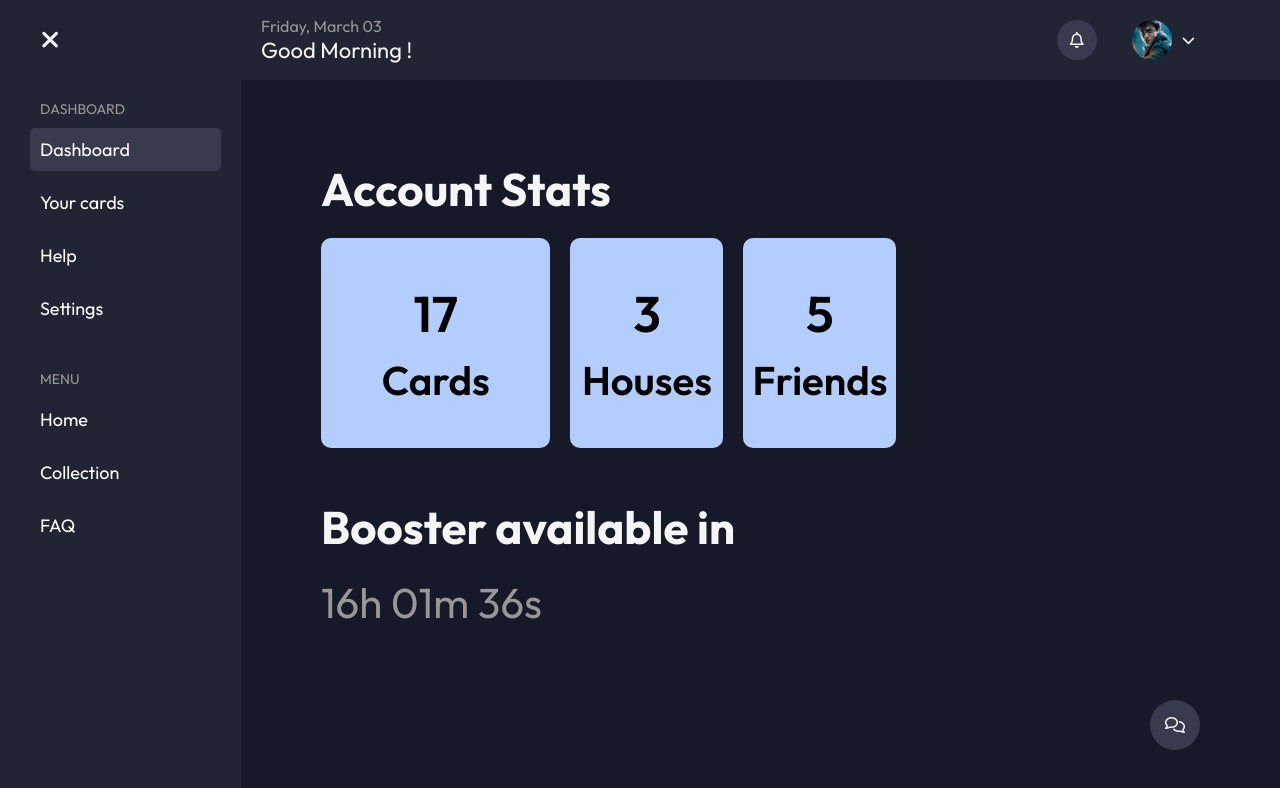
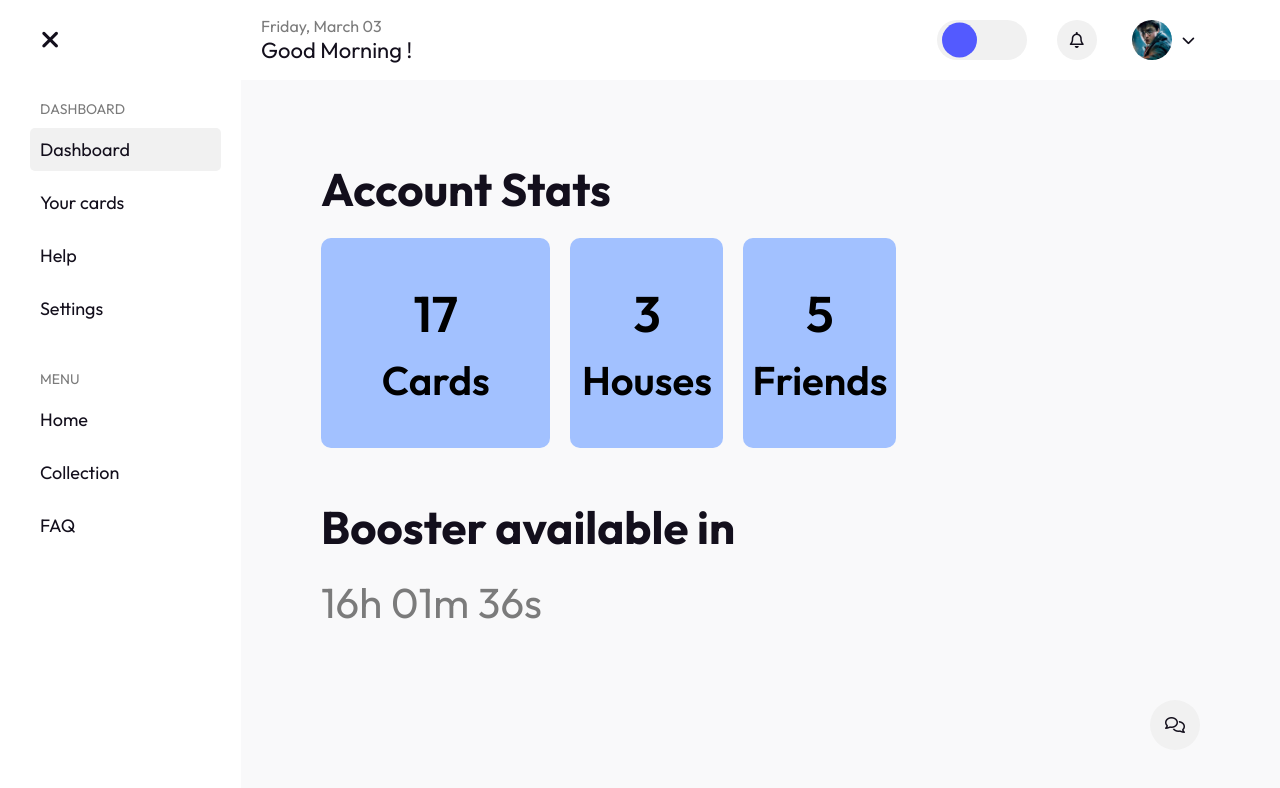
Before and after one commit to Drixares/Harry-Potter, a plain HTML site: page public/dashboard.html in a window 1280 px wide. Drawn offline with Linux system fonts and the light colour scheme.

Commit message:
UPDATE |  routes + ADD |  dark mode toggle

```diff
--- a/public/css/dashboard.css
+++ b/public/css/dashboard.css
@@ -4,22 +4,59 @@
   --primary: #d7b972;
   --secondary: #535AFF;
   --secondary-hover: #434aff;
-  --text: #f5f5f5;
-  --text2: #121212;
   --h1-size: calc(30px + 4vw);
-  /* --h2-size: 60px; */
   --h2-size: calc(20px + 2vw);
   --h3-size: calc(16px + 1vw);
   --text-mp-size: calc(12px + 0.1vw);
   --text-p-size: calc(14px + 0.2vw);
   --text-m-size: calc(16px + 0.2vw);
-  --filter: #161927bd;
-  --bg: #161927;
-  --bg1: #212433;
-  --bg2: #383b4d;
   --padding-inline: 5vw;
   --padding-inline2: 15vw;
+  --light-text: #130f1c;
+  --light-text2: #f5f5f5;
+  --light-text3: #7b7b7b;
+  --light-bg: #f9f9fa;
+  --light-bg1: #ffffff;
+  --light-bg2: #f1f1f1;
+  --light-popup-bg: rgba(213, 216, 225, 0.9);
+  --light-infos-box-bg: #a2c1ff;
+  --light-filter: #161927bd;
+  --dark-text: #f5f5f5;
+  --dark-text2: #130f1c;
+  --dark-text3: #979797;
+  --dark-bg: #161927;
+  --dark-bg1: #212433;
+  --dark-bg2: #383b4d;
+  --dark-popup-bg: rgba(33, 36, 51, 0.9);
+  --dark-infos-box-bg: #b4cdff;
+  --dark-filter: #161927bd;
+  --danger-color: rgb(255, 94, 94);
   --green: #01c101;
+
+}
+
+:root[data-theme="light"] {
+  --text: var(--light-text);
+  --text2: var(--light-text2);
+  --text3: var(--light-text3);
+  --bg: var(--light-bg);
+  --bg1: var(--light-bg1);
+  --bg2: var(--light-bg2);
+  --popup-bg: var(--light-popup-bg);
+  --infos-box-bg: var(--light-infos-box-bg);
+  --filter: var(--light-filter);
+}
+
+:root[data-theme="dark"] {
+  --text: var(--dark-text);
+  --text2: var(--dark-text2);
+  --text3: var(--dark-text3);
+  --bg: var(--dark-bg);
+  --bg1: var(--dark-bg1);
+  --bg2: var(--dark-bg2);
+  --popup-bg: var(--dark-popup-bg);
+  --infos-box-bg: var(--dark-infos-box-bg);
+  --filter: var(--dark-filter);
 }
 
 * {
@@ -76,7 +113,7 @@ nav.sidebar {
   margin: 0 0 10px 10px;
   text-transform: uppercase;
   font-size: 14px;
-  color: #979797;
+  color: var(--text3);
 }
 
 .navContainer {
@@ -106,7 +143,7 @@ nav.sidebar {
 .navContainer a {
   display: inline-block;
   font-size: 18px;
-  color: white;
+  color: var(--text);
   text-decoration: none;
   padding: 10px 0 10px 10px;
   width: 100%;
@@ -144,7 +181,7 @@ nav.sidebar {
 }
 
 .dateInfos {
-  color: #979797;
+  color: var(--text3);
 }
 
 .welcomingInfos {
@@ -221,10 +258,12 @@ nav.sidebar {
   background-color: var(--bg2);
   border: none;
   cursor: pointer;
+  font-size: var(--text-p-size);
+  font-family: 'Outfit', sans-serif;
 }
 
 #profilMenu[popover] button:hover {
-  background-color: rgb(167, 67, 67);
+  background-color: var(--danger-color);
 }
 
 
@@ -268,7 +307,7 @@ main h2 {
   gap: 10px;
   flex: 1;
   height: 210px;
-  background-color: #b4cdff;
+  background-color: var(--infos-box-bg);
   border-radius: 10px;
   font-weight: 600;
 
@@ -288,7 +327,7 @@ main h2 {
 
 .timerBooster {
   font-size: 42px;
-  color: #979797;
+  color: var(--text3);
 }
 
 .navContainer.menu {
@@ -325,7 +364,7 @@ main h2 {
   align-items: center;
   justify-content: center;
   color: var(--text);
-  background-color: rgba(33, 36, 51, 0.9);
+  background-color: var(--popup-bg);
   backdrop-filter: blur( 4px );
   -webkit-backdrop-filter: blur( 3px );
   border-radius: 10px;
@@ -381,7 +420,7 @@ main h2 {
   background-color: var(--secondary);
   border: none;
   border-radius: 5px;
-  color: var(--text);
+  color: var(--text2);
   font-size: var(--text-m-size);
   cursor: pointer;
   transition: background-color 0.3s;
@@ -390,3 +429,31 @@ main h2 {
 .tradeFormBtn:hover {
   background-color: var(--secondary-hover);
 }
+
+.toggleMode {
+  height: 40px;
+  width: 90px;
+  background-color: var(--bg2);
+  border-radius: 100vw;
+  position: relative;
+  cursor: pointer;
+}
+
+.toggleMode__circle {
+  height: 35px;
+  width: 35px;
+  border-radius: 100vw;
+  background-color: var(--secondary);
+  position: absolute;
+  top: 50%;
+  transition: transform 0.3s ease-in-out;
+}
+
+:root[data-theme=light] .toggleMode__circle {
+  transform: translate3d(5px, -50%, 0);
+
+}
+
+:root[data-theme=dark] .toggleMode__circle {
+  transform: translate3d(50px, -50%, 0);
+}
--- a/public/dashboard.html
+++ b/public/dashboard.html
@@ -1,5 +1,5 @@
 <!DOCTYPE html>
-<html lang="en">
+<html lang="en" data-theme="light">
 <head>
   <meta charset="UTF-8">
   <meta name="viewport" content="width=device-width, initial-scale=1.0">
@@ -18,7 +18,7 @@
         <div class="navContainer">
           <span class="infos-menu">Dashboard</span>
           <ul>
-            <li><a href="" data-active="true">Dashboard</a></li>
+            <li><a href="/user/dashboard" data-active="true">Dashboard</a></li>
             <li><a href="" data-active="false">Your cards</a></li>
             <li><a href="" data-active="false">Help</a></li>
             <li><a href="" data-active="false">Settings</a></li>
@@ -28,7 +28,7 @@
           <span class="infos-menu">Menu</span>
           <ul>
             <li><a href="/" data-active="false">Home</a></li>
-            <li><a href="/collection.html" data-active="false">Collection</a></li>
+            <li><a href="/collection" data-active="false">Collection</a></li>
             <li><a href="/#faq" data-active="false">FAQ</a></li>
           </ul>
         </div>
@@ -42,7 +42,9 @@
           <span class="welcomingInfos">Good Morning !</span>
         </div>
         <div class="headerActionsBox">
-          <div class="toggleMode"></div>
+          <div class="toggleMode">
+            <div class="toggleMode__circle"></div>
+          </div>
           <div class="notificationsBox">
             <i class="fa-regular fa-bell"></i>
           </div>
--- a/public/js/dashboard.js
+++ b/public/js/dashboard.js
@@ -1,6 +1,15 @@
 const  popupBtn = document.querySelector('.popupBtn');
 const  popupBox = document.querySelector('.popupBox');
+const toggleMode = document.querySelector('.toggleMode');
 
 popupBtn.addEventListener('click', () => {
     popupBox.classList.toggle('active');
 });
+
+toggleMode.addEventListener('click', () => {
+    if (document.documentElement.getAttribute('data-theme') === 'dark') {
+        document.documentElement.setAttribute('data-theme', 'light');
+    } else {
+        document.documentElement.setAttribute('data-theme', 'dark');
+    }
+});
```
Also changed, not shown: backend/routes/route.js (+2 -6 lines), public/collection.html (+3 -3 lines), public/index.html (+3 -3 lines).
